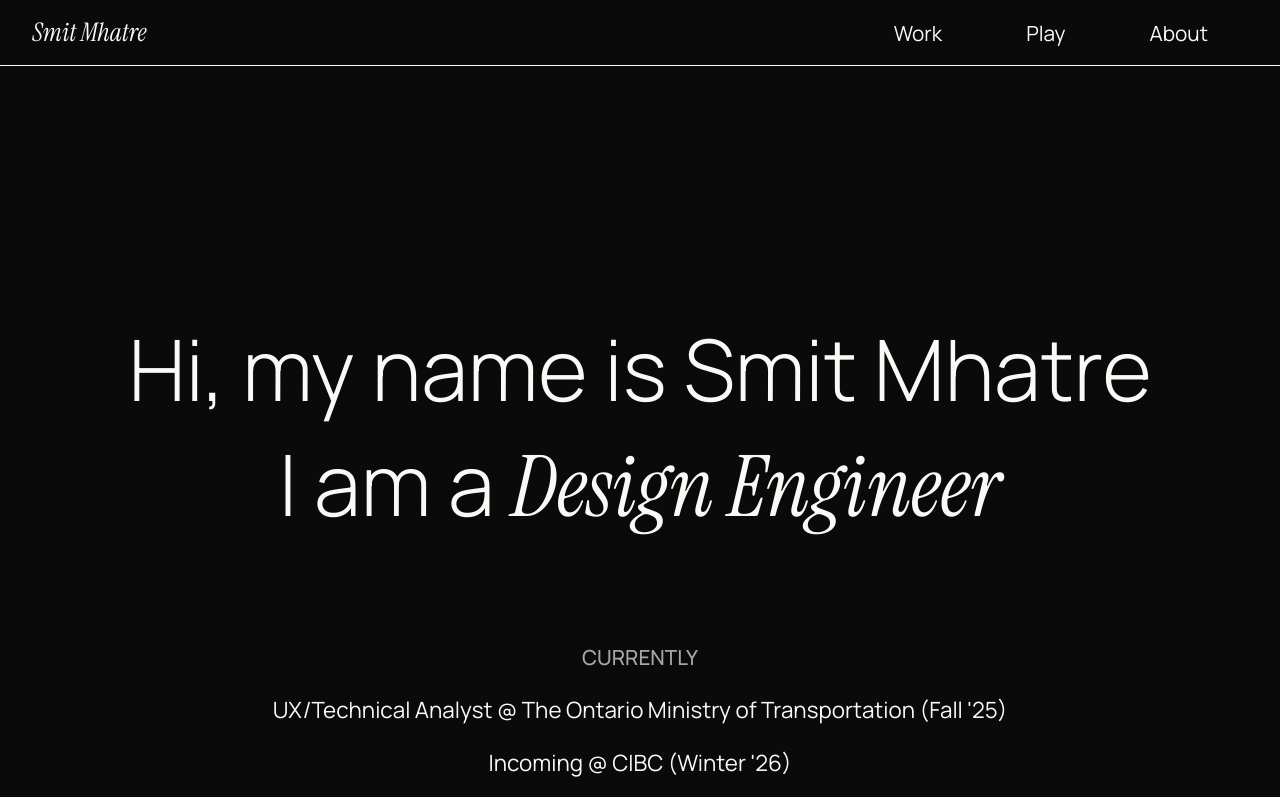
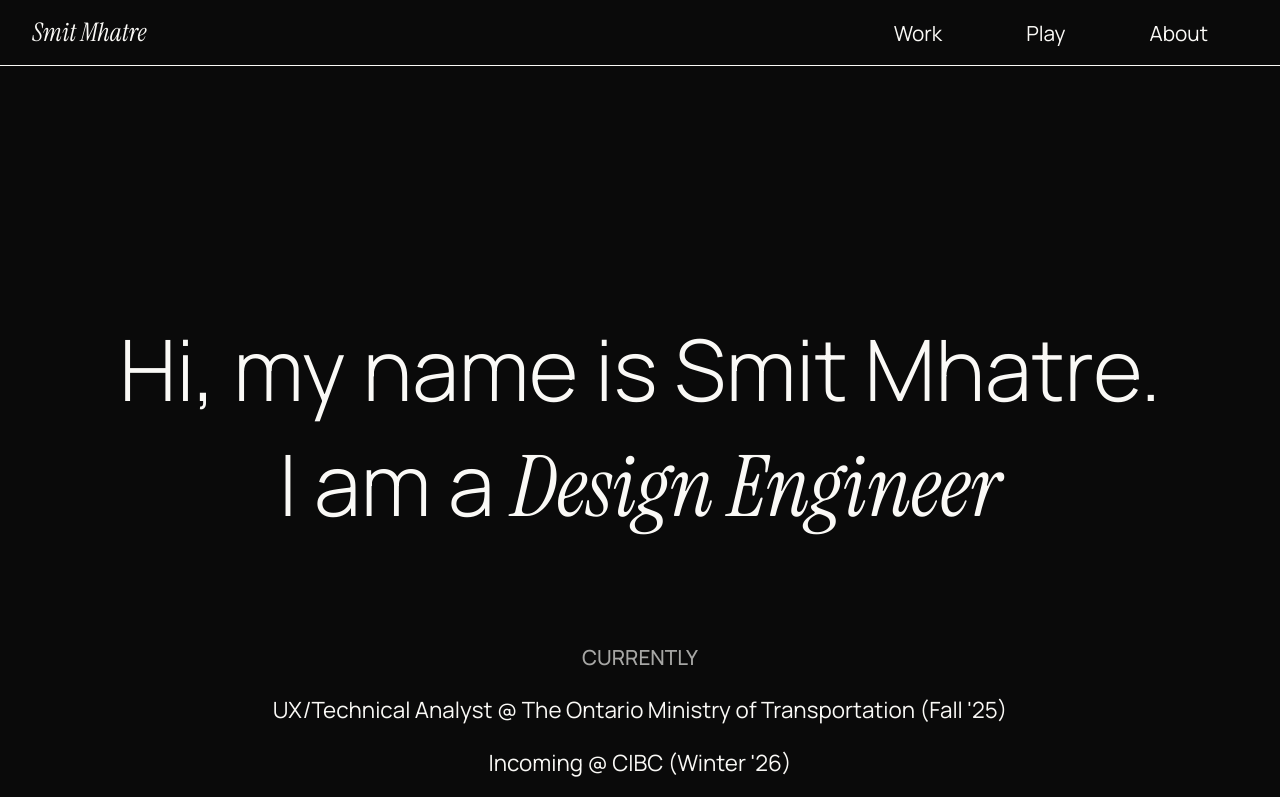
Before and after one commit to SmitMhatre05/Portfolio, a website: page index.html in a window 1280 px wide. Shown: the top 797 px of the page. Drawn offline with Linux system fonts and the light colour scheme; a web font is replaced by a local one.

Commit message:
more changes

```diff
--- a/index.html
+++ b/index.html
@@ -386,7 +386,7 @@
 </nav>
 
 <section id="main-page">
-  <h1 class="line-1">Hi, my name is Smit Mhatre<br> I am a <span style="font-style: italic; font-family: 'Instrument Serif';">Design Engineer</span></h1>
+  <h1 class="line-1">Hi, my name is Smit Mhatre.<br> I am a <span style="font-style: italic; font-family: 'Instrument Serif';">Design Engineer</span></h1>
 </section>
 
 <section id="currently">
```
